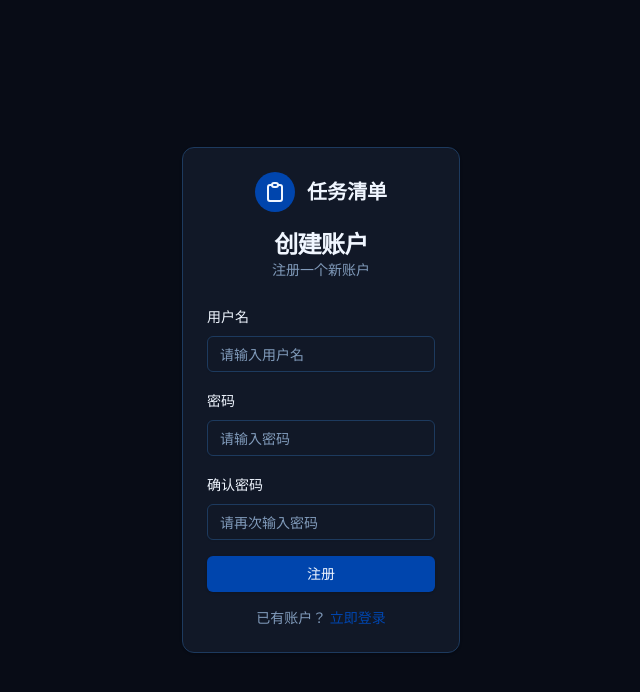
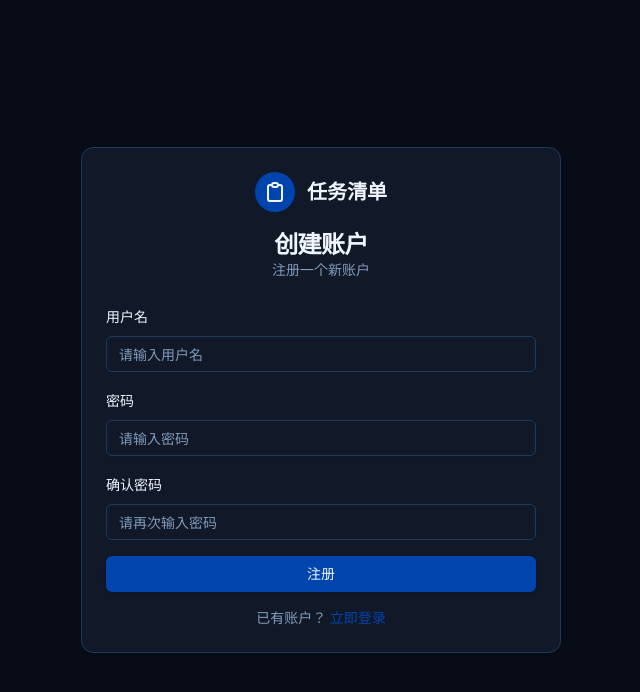
Before and after one commit to ItalyPtrick/todo-frontend, a React (Vite) app: page /register in a window 1280 px wide. Shown: the top 692 px of the page, without its empty margins (319-959 px from the left). Built offline with nearby package versions, Linux system fonts and the light colour scheme.

Commit message:
style(页面布局): 调整登录和注册页面的卡片宽度样式
将登录和注册页面的最大宽度限制从 max-w-lg 改为固定宽度 480px，并确保卡片宽度填满容器

```diff
--- a/src/pages/LoginPage.tsx
+++ b/src/pages/LoginPage.tsx
@@ -62,12 +62,12 @@ export function LoginPage() {
 
   return (
     <motion.div
-      className="w-full max-w-lg"
+      className="w-[480px]"
       variants={fadeUp}
       initial="initial"
       animate="animate"
     >
-      <Card>
+      <Card className="w-full">
         <CardHeader className="space-y-4">
           {/* Logo 区域 */}
           <div className="flex items-center justify-center gap-3">
--- a/src/pages/RegisterPage.tsx
+++ b/src/pages/RegisterPage.tsx
@@ -63,12 +63,12 @@ export function RegisterPage() {
 
   return (
     <motion.div
-      className="w-full max-w-lg"
+      className="w-[480px]"
       variants={fadeUp}
       initial="initial"
       animate="animate"
     >
-      <Card>
+      <Card className="w-full">
         <CardHeader className="space-y-4">
           {/* Logo 区域 */}
           <div className="flex items-center justify-center gap-3">
```
